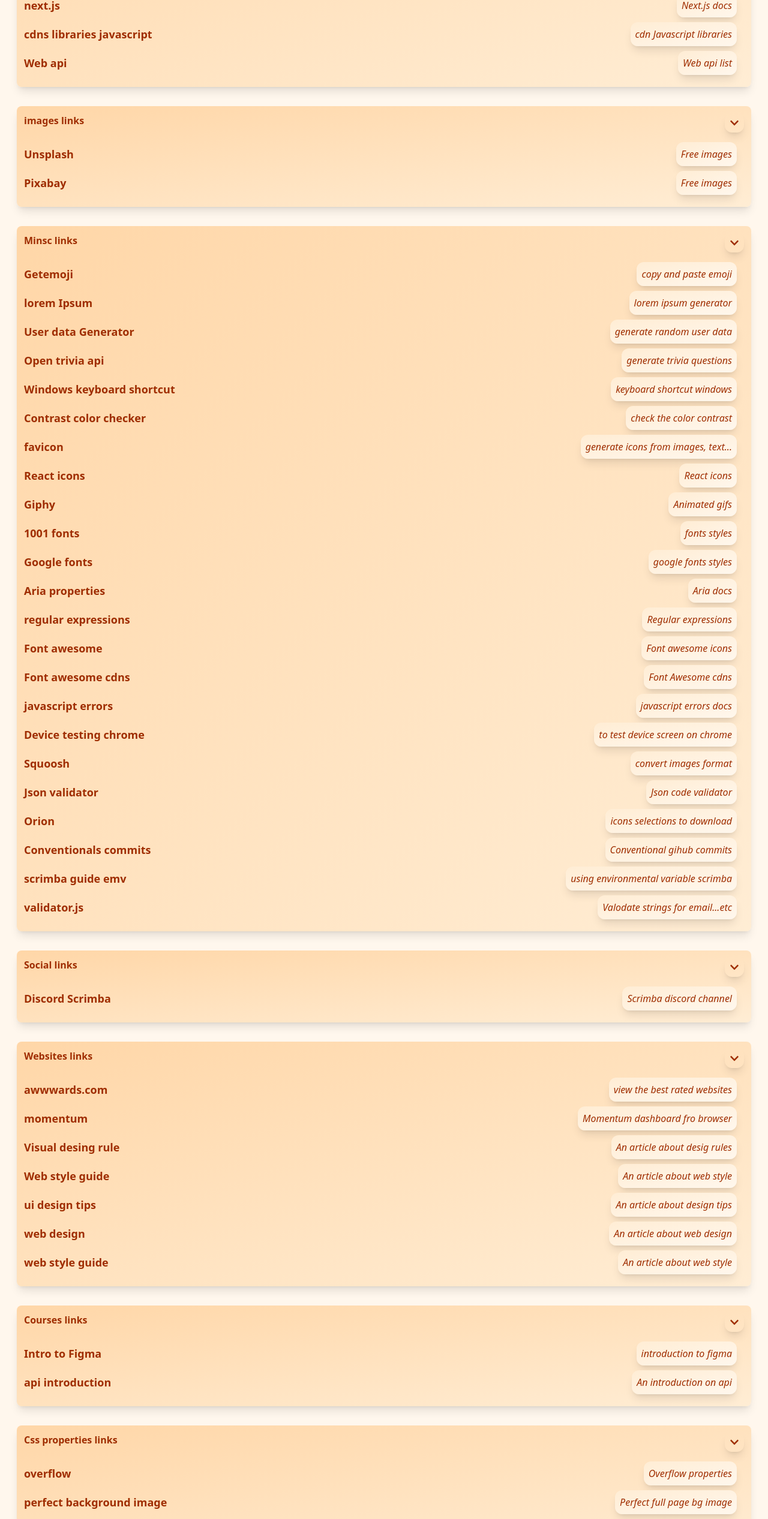
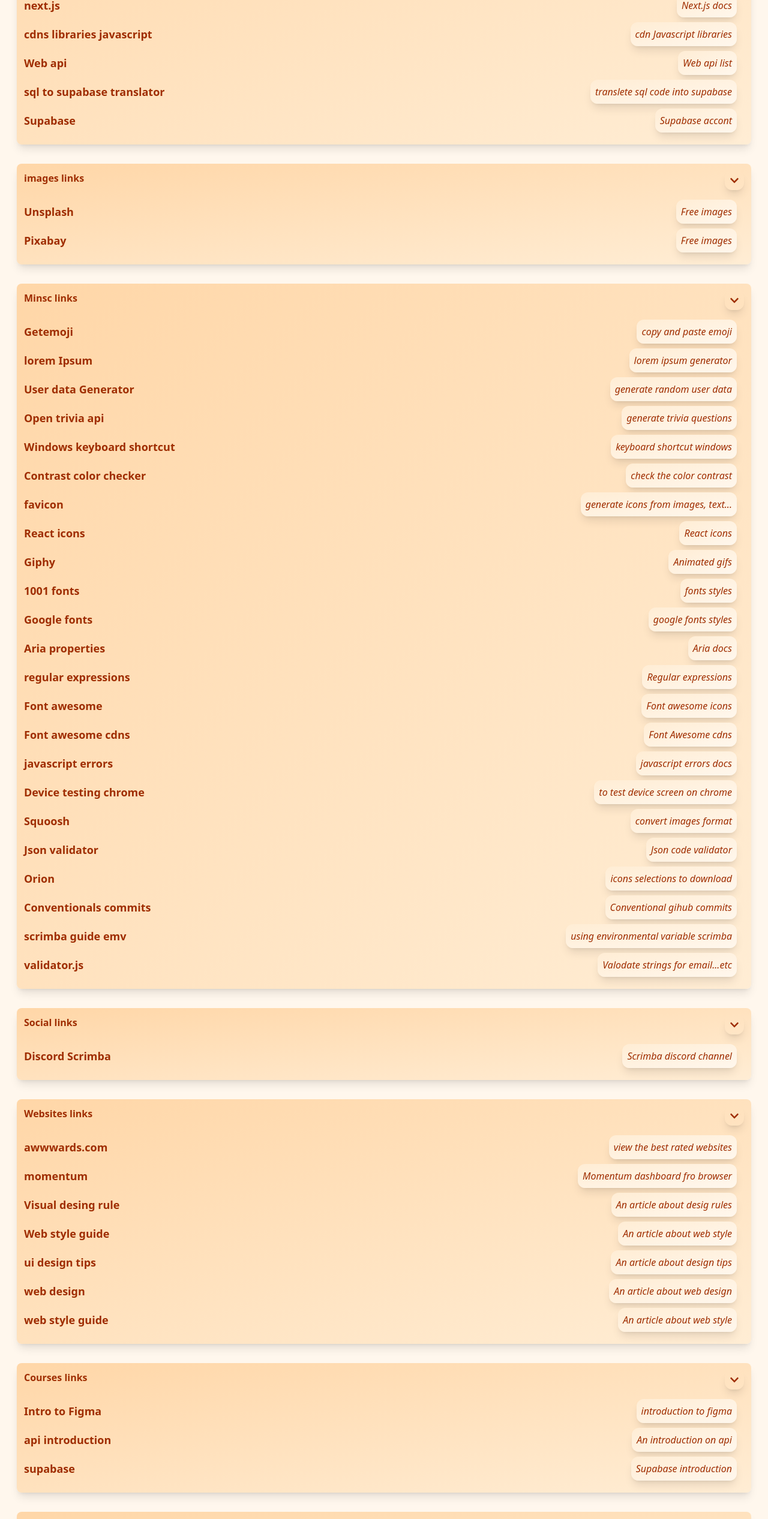
Before and after one commit to gyo82v/webLinks, a React (Vite) app: page / in a window 1280 px wide. Shown: the part 835-3368 px from the top of the page at 60% size. Built offline with nearby package versions, Linux system fonts and the light colour scheme.

Commit message:
feat: add 4 links

```diff
--- a/src/components/categories/Coding.jsx
+++ b/src/components/categories/Coding.jsx
@@ -19,6 +19,8 @@
             </Li>
             <Li href="https://cdnjs.com/libraries" name="cdns libraries javascript">cdn Javascript libraries</Li>
             <Li href="https://developer.mozilla.org/en-US/docs/Web/API" name="Web api">Web api list</Li>
+            <Li href="https://supabase.com/docs/guides/api/sql-to-rest" name="sql to supabase translator">translete sql code into supabase</Li>
+            <Li href="https://supabase.com/dashboard/org/vbbvojdiuwldvonsddpv" name="Supabase">Supabase accont</Li>
         </Section>
     )
 }
--- a/src/components/categories/YouTube.jsx
+++ b/src/components/categories/YouTube.jsx
@@ -10,6 +10,7 @@
             <Li href="https://zapier.com/resources/guides/apis" name="api introduction">
               An introduction on api
             </Li>
+            <Li href="https://www.youtube.com/watch?v=T-qAtAKjqwc" name="supabase">Supabase introduction</Li>
         </Section>
     )
 
```
